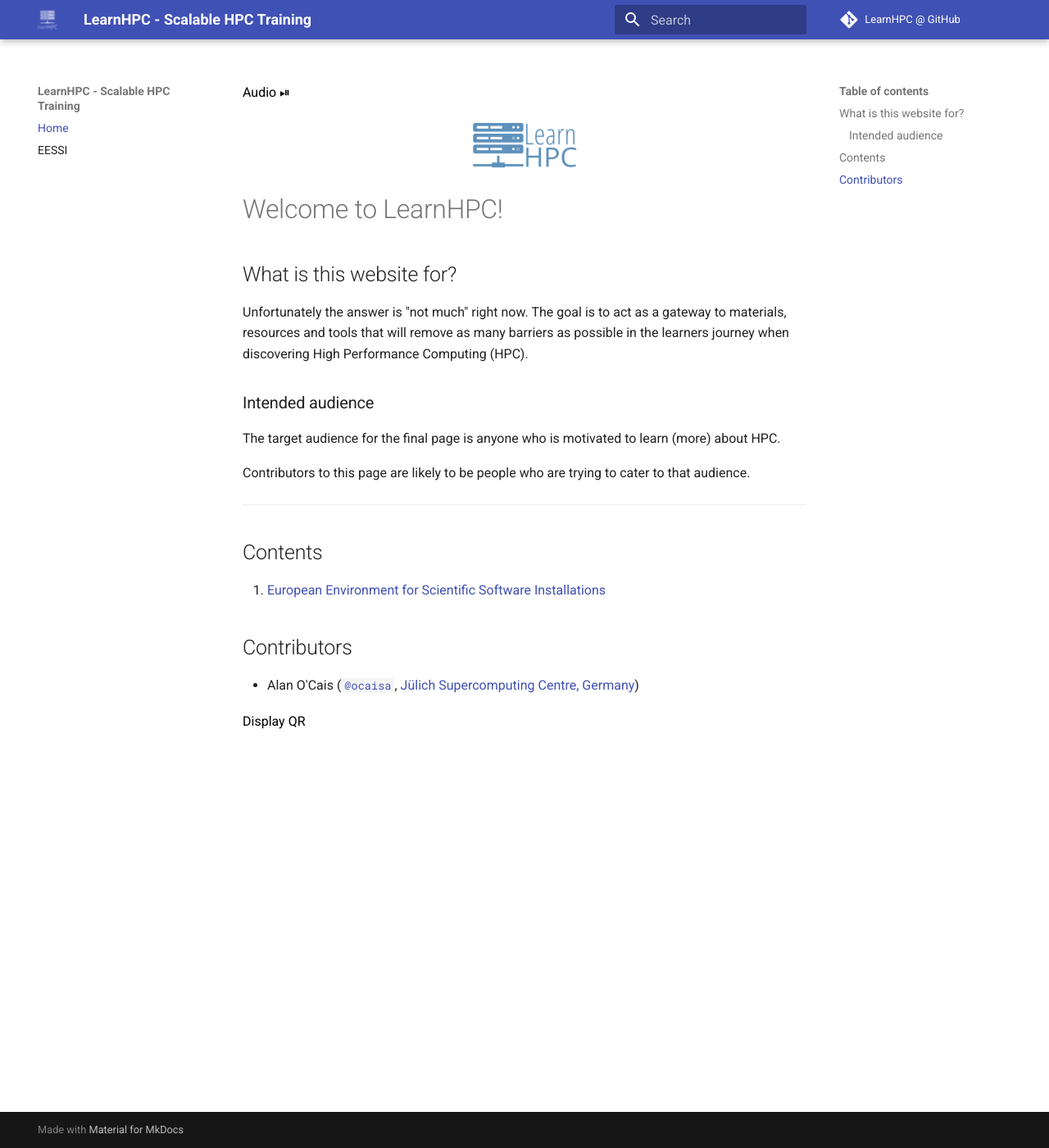
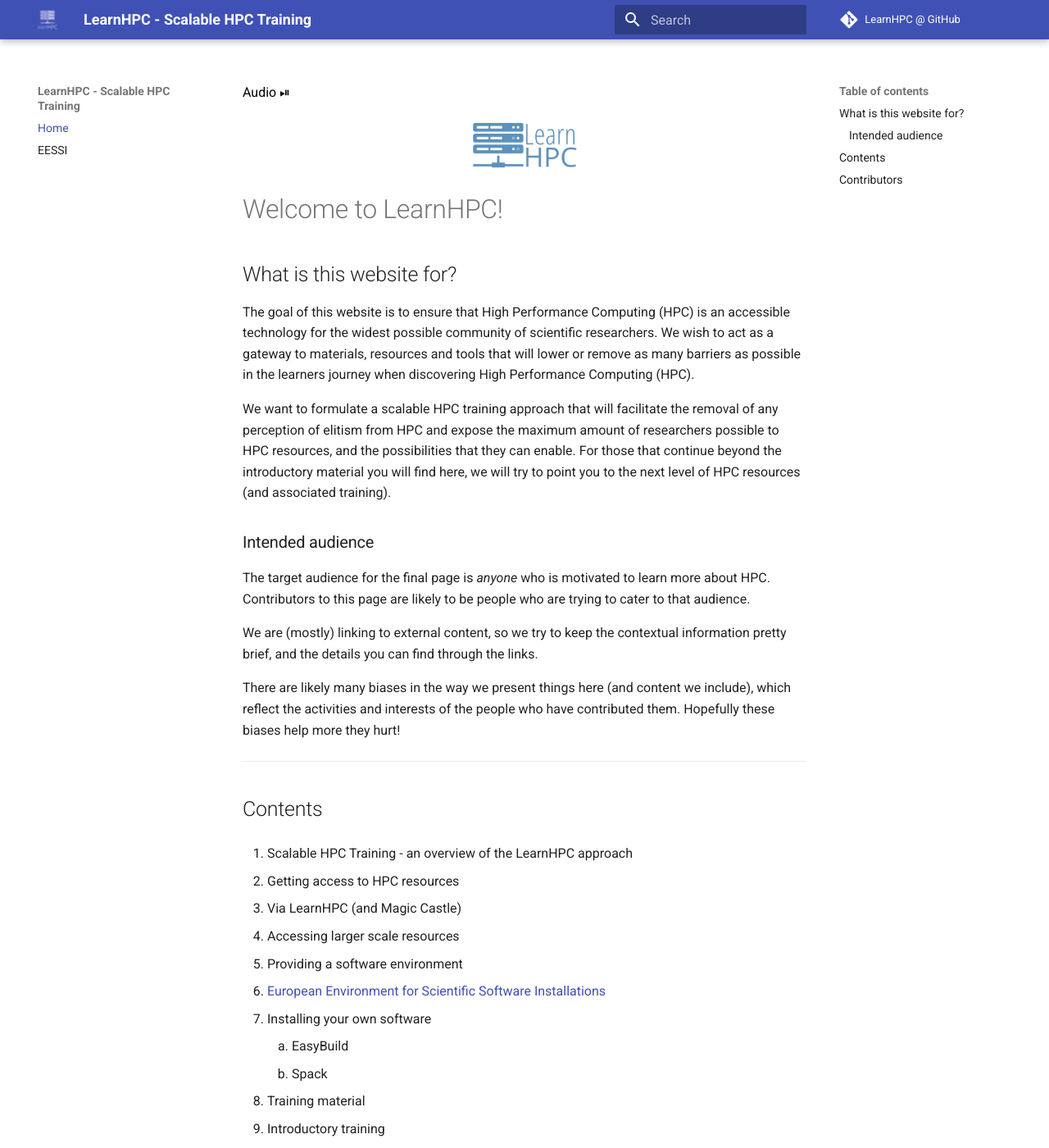
Before and after one commit to LearnHPC/learnhpc.github.io, an MkDocs documentation site: the page built from docs/index.md, in a window 1280 px wide and 1400 px high. Shown: the whole window at 82% size. Built offline with MkDocs 1.6.1 and Material for MkDocs 9.7.7, drawn with Linux system fonts in a browser that asks for light colours; some of the changed text lies outside the part shown.

Commit message:
Update for Fenix project

```diff
--- a/docs/index.md
+++ b/docs/index.md
@@ -4,21 +4,58 @@
 
 ## What is this website for?
 
-Unfortunately the answer is "not much" right now. The goal is to act as a gateway to materials,
-resources and tools that will remove as many barriers as possible in the learners journey
-when discovering High Performance Computing (HPC).
+The goal of this website is to ensure that High Performance Computing (HPC) is an
+accessible technology for the widest possible community of scientific researchers. We
+wish to act
+as a gateway to materials, resources and tools that will lower or remove as many
+barriers as
+possible in the learners journey when discovering High Performance Computing (HPC).
+
+We want to formulate a scalable HPC training
+approach that will facilitate the removal of any perception of elitism from HPC
+and expose the maximum amount of
+researchers possible to HPC resources, and the possibilities that they can enable. For
+those that continue beyond the introductory material you will find here, we will try
+to point you to the next level of HPC resources (and associated training).
 
 ### Intended audience
 
-The target audience for the final page is anyone who is motivated to learn (more) about HPC.
+The target audience for the final page is *anyone* who is motivated to learn more about
+HPC. Contributors to this page are likely to be people who are trying to cater to that
+audience.
 
-Contributors to this page are likely to be people who are trying to cater to that audience.
+We are (mostly) linking to external content, so we try to keep the contextual information
+pretty brief, and the details you can find through the links.
+
+There are likely many biases in the way we present things here (and content we include),
+which reflect the activities and interests of the people who have contributed them.
+Hopefully these biases help more they hurt!
 
 ---
 
 ## Contents
 
-1. [European Environment for Scientific Software Installations](eessi/README.md)
+1. Scalable HPC Training - an overview of the LearnHPC approach
+
+1. Getting access to HPC resources
+
+   1. Via LearnHPC (and Magic Castle)
+   2. Accessing larger scale resources
+
+1. Providing a software environment
+
+   1. [European Environment for Scientific Software Installations](eessi/README.md)
+   1. Installing your own software
+      1. EasyBuild
+      2. Spack
+
+1. Training material
+
+   1. Introductory training
+      1. HPC Carpentry
+   2. Intermediate/advanced training
+      1. PRACE
+      2. HPC Centres of Excellence
 
 ## Contributors
 
```
